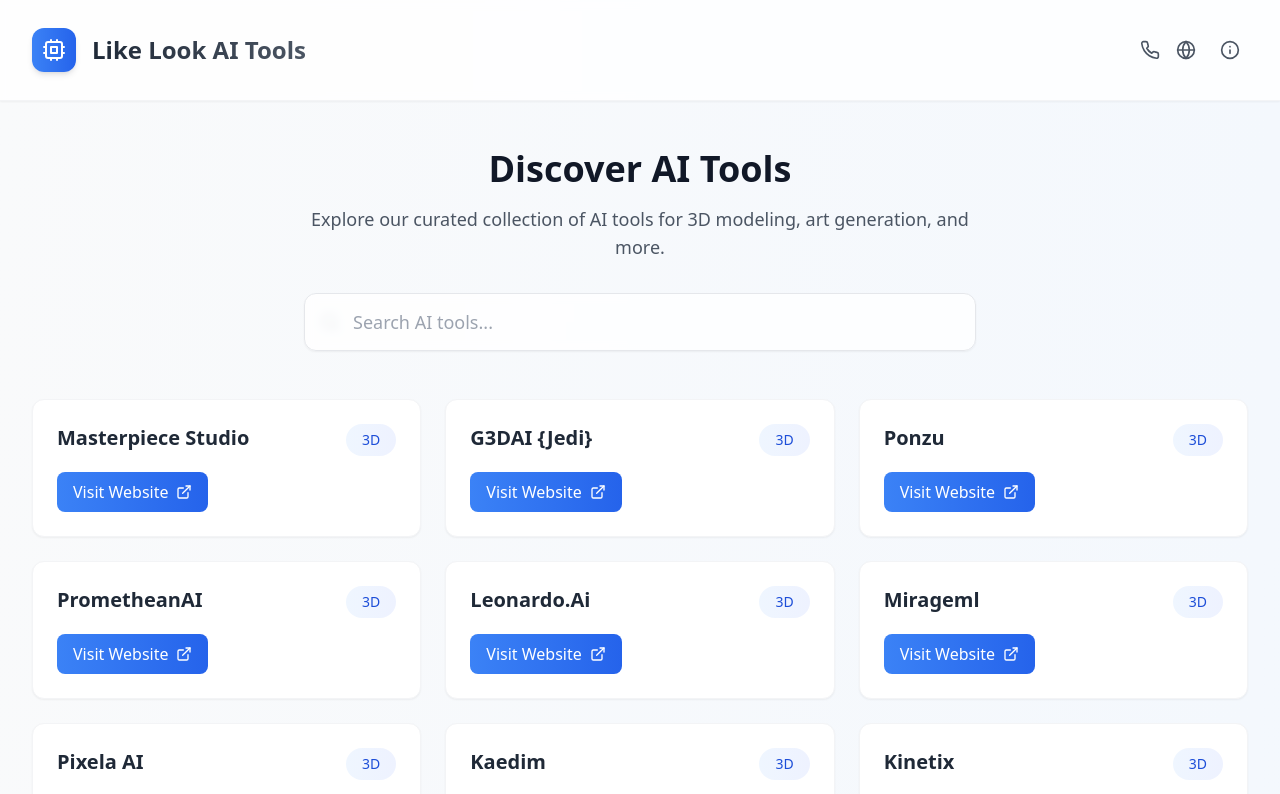
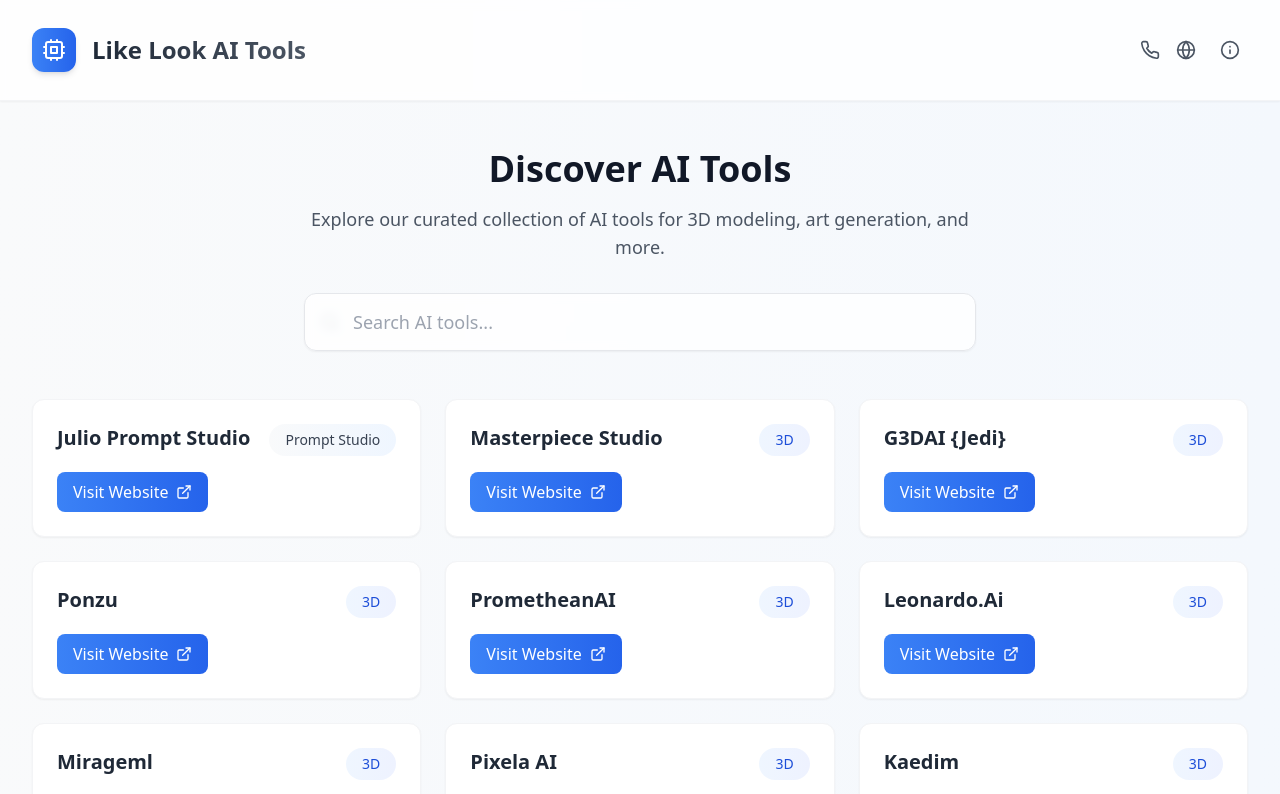
Before and after one commit to AstridNielsen-lab/Like-Look-Solutions-AI-Tools, a React (Vite) app: page / in a window 1280 px wide. Shown: the top 794 px of the page. Built offline with nearby package versions, Linux system fonts and the light colour scheme.

Commit message:
Update tools.ts

```diff
--- a/src/data/tools.ts
+++ b/src/data/tools.ts
@@ -1,6 +1,7 @@
 import { Tool } from '../types';
 
 export const tools: Tool[] = [
+  { name: 'Julio Prompt Studio', url: 'https://radiotatuapefm.pythonanywhere.com', category: 'Prompt Studio' },
   { name: 'Masterpiece Studio', url: 'https://masterpiecestudio.com', category: '3D' },
   { name: 'G3DAI {Jedi}', url: 'https://g3d.ai', category: '3D' },
   { name: 'Ponzu', url: 'https://www.ponzu.gg', category: '3D' },
```
